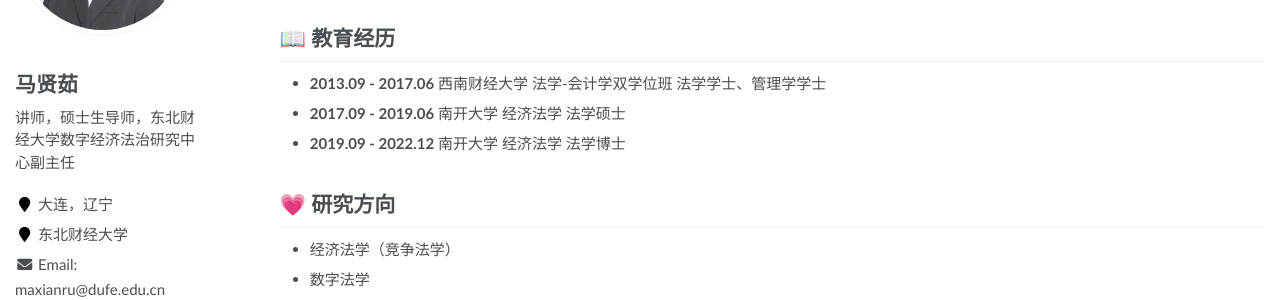
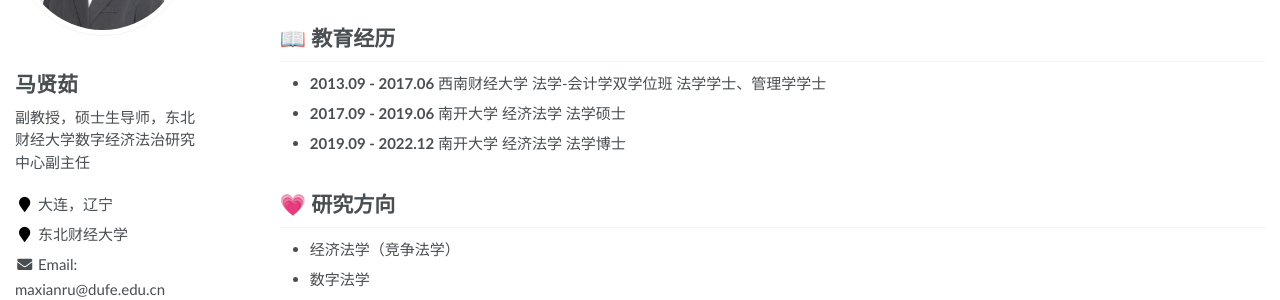
Before and after one commit to maxianru/maxianru.github.io, a Jekyll site: the page built from _pages/about.md, in a window 1280 px wide. Shown: the part 230-530 px from the top of the page. Built offline with Jekyll 4.4.1, drawn with Linux system fonts in a browser that asks for light colours.

Commit message:
Update _config.yml

```diff
--- a/_config.yml
+++ b/_config.yml
@@ -24,7 +24,7 @@ author:
   english_name             :
   chinese_name             : "马贤茹"
   avatar           : "images/ma.jpg"
-  bio              : "讲师，硕士生导师，东北财经大学数字经济法治研究中心副主任"
+  bio              : "副教授，硕士生导师，东北财经大学数字经济法治研究中心副主任"
   location         : "大连，辽宁"
   employer         : "东北财经大学"
   pubmed           :
```
